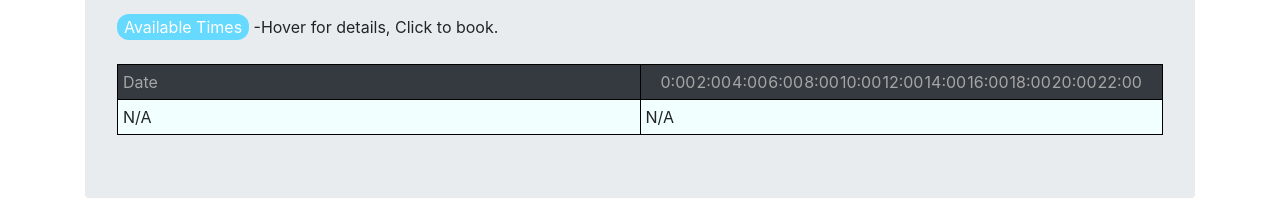
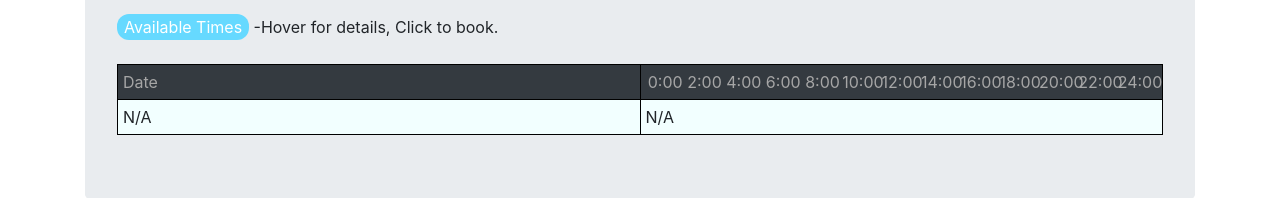
Before and after one commit to RMIT-SEPT/majorproject-9-mon-15-30-4, a React (Create React App) app in the folder FrontEnd/react-front-end/: page /Bookings in a window 1280 px wide. Shown: the part 434-632 px from the top of the page. Built offline with nearby package versions, Linux system fonts and the light colour scheme; no server answers.

Commit message:
Made corrections to timeline display alignement. Block now align with hours better.

```diff
--- a/FrontEnd/react-front-end/src/components/Bookings/AddBooking.js
+++ b/FrontEnd/react-front-end/src/components/Bookings/AddBooking.js
@@ -211,7 +211,7 @@ class AddBooking extends Component {
         let hours;
         let minutes;
 
-        for (let i = 0; i < 1440; i += size) {
+        for (let i = 0; i < 1500; i += size) {
             hours = parseInt(i / 60);
             minutes = i % 60 === 0 ? "00" : i % 60;
             let time = hours + ":" + minutes;
@@ -397,7 +397,7 @@ class AddBooking extends Component {
                                 <tr className="tr-bp">
                                     <th className="th-bp" style={{backgroundColor: "#343A40", color: "#A6A6A6"}}>Date</th>
                                     <th className="th-bp" style={{backgroundColor: "#343A40", color: "#A6A6A6"}}>
-                                        <div className="container space-between" style={{display : "flex"}}>
+                                        <div className="container-t">
                                             {this.generateScheduleTimes(120)}
                                         </div>
                                     </th>
--- a/FrontEnd/react-front-end/src/components/Bookings/Booking.css
+++ b/FrontEnd/react-front-end/src/components/Bookings/Booking.css
@@ -26,8 +26,6 @@
 		cursor: pointer;
 		border-radius: 2px;
 		padding-top: 22px;
-		top: 50%;
-		-ms-transform: translateY(-50%);
 		transform: translateY(-50%);
 	}
 
@@ -64,6 +62,8 @@
 		display: inline-block;
 	}
 
-	.container.space-between {
-		justify-content: space-between;
+	.container-t > div {
+		display: inline-block;
+		width: calc(100% / 13);
+		text-align: center;
 	}
```
